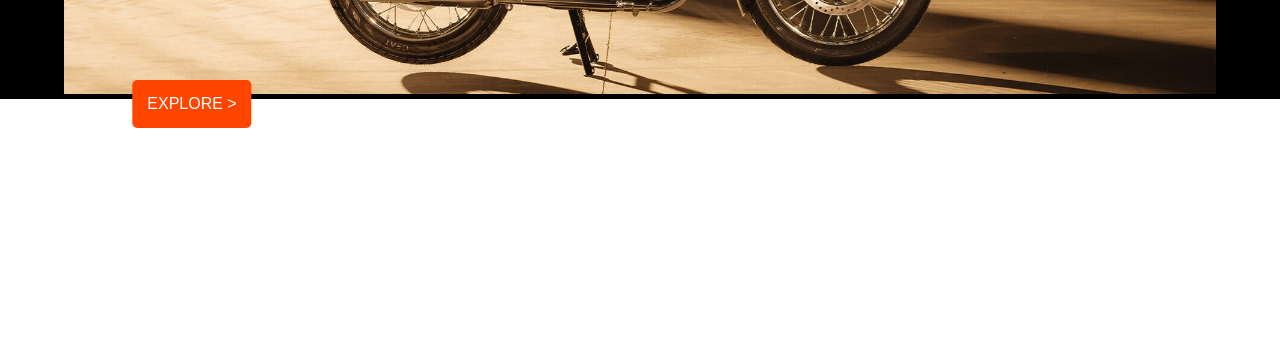
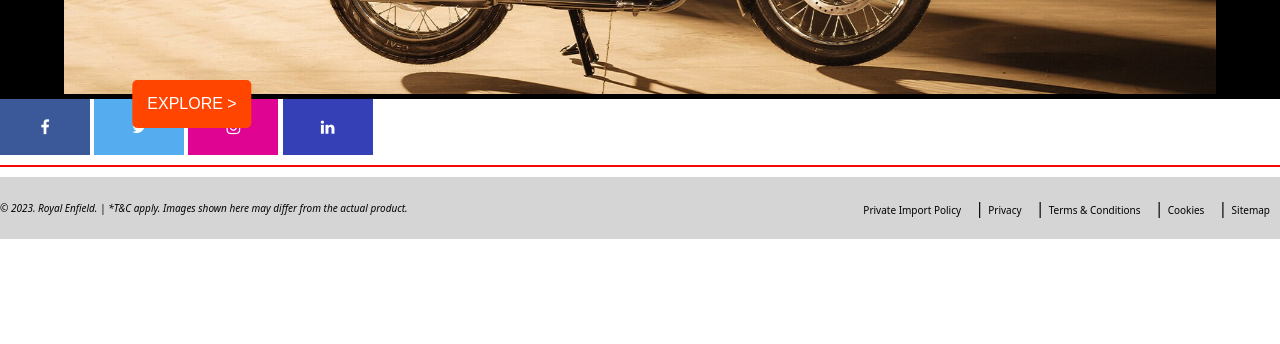
Before and after one commit to akash10agrawal/html, a plain HTML site: page RoyalEnfield/index.html in a window 1280 px wide. Shown: the part 456-800 px from the top of the page. Drawn offline with Linux system fonts and the light colour scheme.

```diff
--- /dev/null
+++ b/New/LoginFormstyle.css
@@ -0,0 +1,32 @@
+@import url('https://fonts.googleapis.com/css2?family=Poppins:wght@200;400;600;700&display=swap');
+*{
+    margin: 0;
+    padding: 0;
+    box-sizing: border-box;
+    font-family: 'Poppins', sans-serif;
+}
+
+.material-symbols-outlined {
+  font-variation-settings:
+  'FILL' 0,
+  'wght' 400,
+  'GRAD' 0,
+  'opsz' 24
+}
+
+html,body{
+    display: grid;
+    height: 100%;
+    place-items: center;
+    background:turquoise;
+}
+
+.wrapper{
+    width: 380px;
+    background: #fff;
+    border-radius: 5px;
+}
+
+.wrapper{
+
+}
--- a/RoyalEnfield/index.html
+++ b/RoyalEnfield/index.html
@@ -5,8 +5,10 @@
         <meta charset="UTF-8">
         <meta name="viewport" content="width=device-width, initial-scale=1.0">
         <title>Royal Enfield</title>
+        <link rel="icon" href="images/icon1 (2).jpg" type="image/x-icon">
         <link rel="stylesheet" href="style.css">
         <!-- Link to the Royal Enfield Font if available -->
+        <link rel="stylesheet" href="https://cdnjs.cloudflare.com/ajax/libs/font-awesome/4.7.0/css/font-awesome.min.css">
         <link rel="stylesheet" href="https://fonts.googleapis.com/css2?family=Raleway:wght@700&display=swap">
     </head>
 
@@ -42,10 +44,6 @@
                     <h2 class = "overlay-label"> Bullet 350</h2>
                     <button class="overlay-button">EXPLORE ></button>
                 </div>
-
-                <!-- <div class="h-ch2">
-
-                </div> -->
             </div>
         </div>
 
@@ -155,26 +153,30 @@
                 <button>Search</button>
             </div>
         </div>
-        <svg xmlns="http://www.w3.org/2000/svg" viewBox="0 0 1290 320"><path fill="red" fill-opacity="1" d="M0,64L30,53.3C60,43,120,21,180,64C240,107,300,213,360,240C420,267,480,213,540,176C600,139,660,117,720,144C780,171,840,245,900,272C960,299,1020,277,1080,277.3C1140,277,1200,299,1260,266.7C1320,235,1380,149,1410,106.7L1440,64L1440,0L1410,0C1380,0,1320,0,1260,0C1200,0,1140,0,1080,0C1020,0,960,0,900,0C840,0,780,0,720,0C660,0,600,0,540,0C480,0,420,0,360,0C300,0,240,0,180,0C120,0,60,0,30,0L0,0Z"></path></svg>
-
-        <footer class="footer">
-          <div class="images">
-              <img src="images/logo.png" alt="" width="100% " height="150px">
-              <p>The main component of a healthy enviornment for self esteem.</p>
-          </div>
-          <div>
-              <h3>OUR LOCATIONS</h3>
-          </div>
-          <div>
-              <h3>CONTACT DETAILS</h3>
-          </div>
-          <div>
-              <h3>OPENING HOURS</h3>
-          </div>
-
-        </footer> -->
+        <svg xmlns="http://www.w3.org/2000/svg" viewBox="0 0 1290 320"><path fill="red" fill-opacity="1" d="M0,64L30,53.3C60,43,120,21,180,64C240,107,300,213,360,240C420,267,480,213,540,176C600,139,660,117,720,144C780,171,840,245,900,272C960,299,1020,277,1080,277.3C1140,277,1200,299,1260,266.7C1320,235,1380,149,1410,106.7L1440,64L1440,0L1410,0C1380,0,1320,0,1260,0C1200,0,1140,0,1080,0C1020,0,960,0,900,0C840,0,780,0,720,0C660,0,600,0,540,0C480,0,420,0,360,0C300,0,240,0,180,0C120,0,60,0,30,0L0,0Z"></path></svg>-->
         </div>
 
+        <div class="footer-column">
+            <a href="#" class="fa fa-facebook"></a>
+            <a href="#" class="fa fa-twitter"></a>
+            <a href="#" class="fa fa-instagram"></a>
+            <a href="#" class="fa fa-linkedin"></a>
+        </div>
+
+        <hr class="footer-line">
+
+        <footer class="site-footer">
+            <div class="footer-container">
+                <p class="disclaimer">&copy; 2023. Royal Enfield. | *T&C apply. Images shown here may differ from the actual product.</p>
+                <nav class="footer-nav">
+                    <a href="#">Private Import Policy</a> |
+                    <a href="#">Privacy</a> |
+                    <a href="#">Terms & Conditions</a> |
+                    <a href="#">Cookies</a> |
+                    <a href="#">Sitemap</a>
+                </nav>
+            </div>
+        </footer>
+
     </body>
-
 </html>
--- a/RoyalEnfield/style.css
+++ b/RoyalEnfield/style.css
@@ -274,10 +274,10 @@
 
 .footer{
     display: flex;
-    flex-wrap: wrap;
+    /* flex-wrap: wrap; */
     justify-content: space-around;
     align-items: center;
-    margin-top: 30px;
+    margin-top: 90px;
     align-items: center;
 
 }
@@ -285,3 +285,116 @@
     width: 190px;
     line-height: 20px;
 }
+
+/* Styles for the flex container */
+.flex-container {
+    display: flex;
+    justify-content: space-between;
+}
+
+/* Styles for the flex items (headings) */
+.flex-item {
+    /*border: 1px solid #ddd;*/
+    padding: 10px;
+    text-align: center;
+    flex: 1;
+    margin: 0 0px; /* Adjust margin as needed */
+}
+
+/* Reset some default styles */
+body, h1, h2, p, ul {
+    margin: 0;
+    padding: 0;
+}
+
+/* Basic styles for the footer */
+.site-footer {
+    background-color: #de0b0b;
+    color: #ffffff;
+    padding: 40px 0;
+}
+
+.footer-container {
+    display: flex;
+    justify-content: space-around;
+
+}
+
+.footer-column {
+    width: 30%;
+}
+
+
+.align-start {
+    align-self: start;
+}
+/* Style all font awesome icons */
+.fa {
+    padding: 20px;
+    font-size: 30px;
+    width: 50px;
+    text-align: center;
+    text-decoration: none;
+  }
+
+  /* Add a hover effect if you want */
+  .fa:hover {
+    opacity: 0.7;
+  }
+
+  /* Set a specific color for each brand */
+
+  /* Facebook */
+  .fa-linkedin {
+    background: #3540b7;
+    color: white;
+  }
+  .fa-facebook {
+    background: #3B5998;
+    color: white;
+  }
+  .fa-twitter {
+    background: #55ACEE;
+    color: white;
+  }
+  .fa-instagram {
+    background: #df0592;
+    color: white;
+  }
+
+  /* Styles for the paragraph elements in the footer */
+.footer-column p {
+    font-size: 10px; /* Adjust the size of the paragraphs as needed */
+}
+
+/* Styles for the footer */
+.site-footer {
+    background-color: #d6d5d5;
+    color: #000000;
+    padding: 20px 0;
+}
+
+.footer-container {
+    display: flex;
+    justify-content: space-between;
+    align-items: center;
+}
+
+
+.disclaimer {
+    font-size: 10px;
+    font-style:oblique;
+}
+.footer-nav a {
+    color: #000000;
+    text-decoration: none;
+    margin-right: 10px;
+    font-size: 10px;
+}
+.footer-nav a:hover {
+    text-decoration: underline;
+}
+.footer-line {
+    border: 1px solid #f50707; /* Adjust the color and style as needed */
+    margin: 10px 0; /* Adjust the margin as needed */
+}
```
Also changed, not shown: New/LoginForm.html (added, +37 -0 lines), RoyalEnfield/images/himalayan-home-motorcycle.jpg (added), RoyalEnfield/images/icon1 (2).jpg (added), RoyalEnfield/images/icon1.jpg (added), 1 other file.
